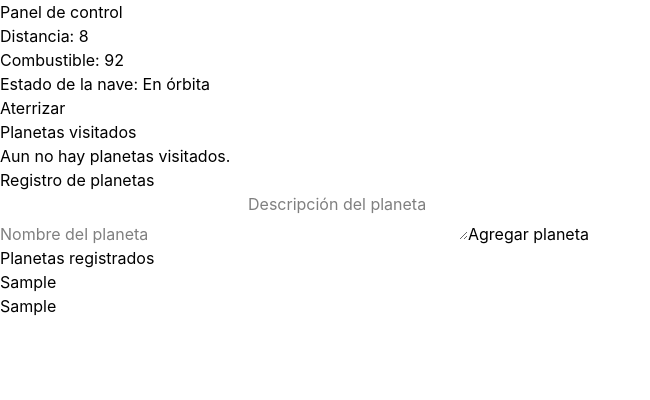
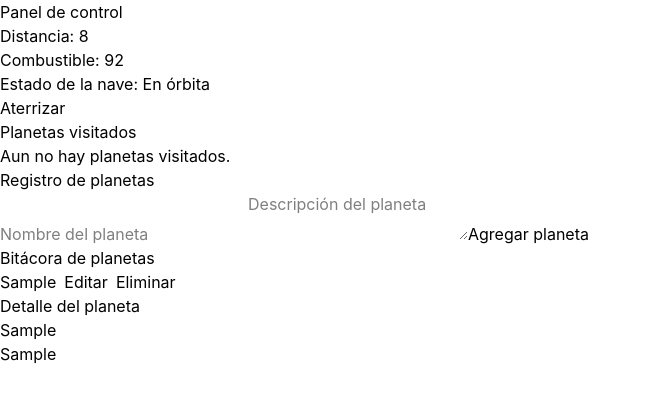
Before and after one commit to Mor4n/06-introduccion-a-react, a React (Vite) app in the folder 04-ciclo-vida-componentes/practica-leccion/: page / in a window 1280 px wide. Both pictures are taken after typing "Sample", "Sample" into the empty fields and a click on the button "Agregar planeta". Shown: the top 400 px of the page, without its empty margins (0-650 px from the left). Built offline with nearby package versions, Linux system fonts and the light colour scheme.

Commit message:
Proyecto 04 - Visualización, edición y eliminado

```diff
--- a/04-ciclo-vida-componentes/practica-leccion/src/App.tsx
+++ b/04-ciclo-vida-componentes/practica-leccion/src/App.tsx
@@ -3,6 +3,7 @@ import { useState, useEffect, useMemo } from 'react';
 import Planeta from './components/Planeta';
 import Formulario from './components/Formulario';
 import type { PlanetaRegistrado } from './types';
+import PlanetasRegistrados from './components/PlanetasRegistrados';
 
 
 const obtenerPlanetasGuardados = (): PlanetaRegistrado[] => {
@@ -30,6 +31,7 @@ function App() {
   const [estadoNave, setEstadoNave] = useState('En órbita');
   const [planetasVisitados, setPlanetasVisitados] = useState<string[]>([]);
   const [planetasRegistrados, setPlanetasRegistrados] = useState<PlanetaRegistrado[]>(obtenerPlanetasGuardados);
+  const [planetaSeleccionado, setPlanetaSeleccionado] = useState<PlanetaRegistrado | null>(null);
 
 
 
@@ -80,13 +82,41 @@ function App() {
 
   // omit quiero todo excepto el id
   const handleAgregarPlaneta = (nuevoPlaneta: Omit<PlanetaRegistrado, 'id'>) => {
+    const planetaCreado = {
+      id: crypto.randomUUID(),
+      ...nuevoPlaneta,
+    };
+
     setPlanetasRegistrados((prevState) => [
       ...prevState,
-      {
-        id: crypto.randomUUID(),
-        ...nuevoPlaneta,
-      },
+      planetaCreado,
     ]);
+
+    setPlanetaSeleccionado(planetaCreado);
+  };
+
+  const handleEditarPlaneta = (planeta: PlanetaRegistrado) => {
+    const nuevoNombre = window.prompt('Nuevo nombre del planeta', planeta.nombre);
+    if (nuevoNombre === null) return; // usuario canceló
+    const nuevaDescripcion = window.prompt('Nueva descripción', planeta.descripcion);
+    if (nuevaDescripcion === null) return;
+
+    const actualizado: PlanetaRegistrado = {
+      ...planeta,
+      nombre: nuevoNombre.trim() || planeta.nombre,
+      descripcion: nuevaDescripcion.trim() || planeta.descripcion,
+    };
+
+    setPlanetasRegistrados((prevState) => prevState.map((p) => (p.id === planeta.id ? actualizado : p)));
+    setPlanetaSeleccionado(actualizado);
+  };
+
+  const handleEliminarPlaneta = (id: string) => {
+    const confirmar = window.confirm('¿Estás seguro que quieres eliminar este planeta de la bitácora?');
+    if (!confirmar) return;
+
+    setPlanetasRegistrados((prevState) => prevState.filter((p) => p.id !== id));
+    setPlanetaSeleccionado((prev) => (prev && prev.id === id ? null : prev));
   };
 
   useEffect(() => {
@@ -113,17 +143,26 @@ function App() {
       <h2>Registro de planetas</h2>
       <Formulario onAgregarPlaneta={handleAgregarPlaneta} />
 
-      <h2>Planetas registrados</h2>
+      <h2>Bitácora de planetas</h2>
       {planetasRegistrados.length === 0 ? (
-        <p>Aun no hay planetas registrados.</p>
+        <p>Aun no hay planetas en la bitácora.</p>
       ) : (
-        planetasRegistrados.map((planeta) => (
-          <Planeta
-            key={planeta.id}
-            nombre={planeta.nombre}
-            descripcion={planeta.descripcion}
-          />
-        ))
+        <PlanetasRegistrados
+          planetasRegistrados={planetasRegistrados}
+          setPlanetaSeleccionado={setPlanetaSeleccionado}
+          onEditar={handleEditarPlaneta}
+          onEliminar={handleEliminarPlaneta}
+        />
+      )}
+
+      <h2>Detalle del planeta</h2>
+      {planetaSeleccionado ? (
+        <Planeta
+          nombre={planetaSeleccionado.nombre}
+          descripcion={planetaSeleccionado.descripcion}
+        />
+      ) : (
+        <p>Selecciona un planeta para ver su descripción detallada.</p>
       )}
     </>
   );
--- /dev/null
+++ b/04-ciclo-vida-componentes/practica-leccion/src/components/PlanetasRegistrados.tsx
@@ -0,0 +1,30 @@
+import type { PlanetaRegistrado } from '../types'
+
+type PlanetaRegistradosProps = {
+    planetasRegistrados: PlanetaRegistrado[];
+    setPlanetaSeleccionado: (planeta: PlanetaRegistrado) => void;
+    onEditar: (planeta: PlanetaRegistrado) => void;
+    onEliminar: (id: string) => void;
+}
+
+function PlanetasRegistrados({planetasRegistrados, setPlanetaSeleccionado, onEditar, onEliminar}:PlanetaRegistradosProps) {
+  return (
+    <ul>
+      {planetasRegistrados.map((planeta) => (
+        <li key={planeta.id} style={{display: 'flex', gap: '0.5rem', alignItems: 'center'}}>
+          <button type="button" onClick={() => setPlanetaSeleccionado(planeta)}>
+            {planeta.nombre}
+          </button>
+          <button type="button" onClick={() => onEditar(planeta)} aria-label={`Editar ${planeta.nombre}`}>
+            Editar
+          </button>
+          <button type="button" onClick={() => onEliminar(planeta.id)} aria-label={`Eliminar ${planeta.nombre}`}>
+            Eliminar
+          </button>
+        </li>
+      ))}
+    </ul>
+  )
+}
+
+export default PlanetasRegistrados
```
